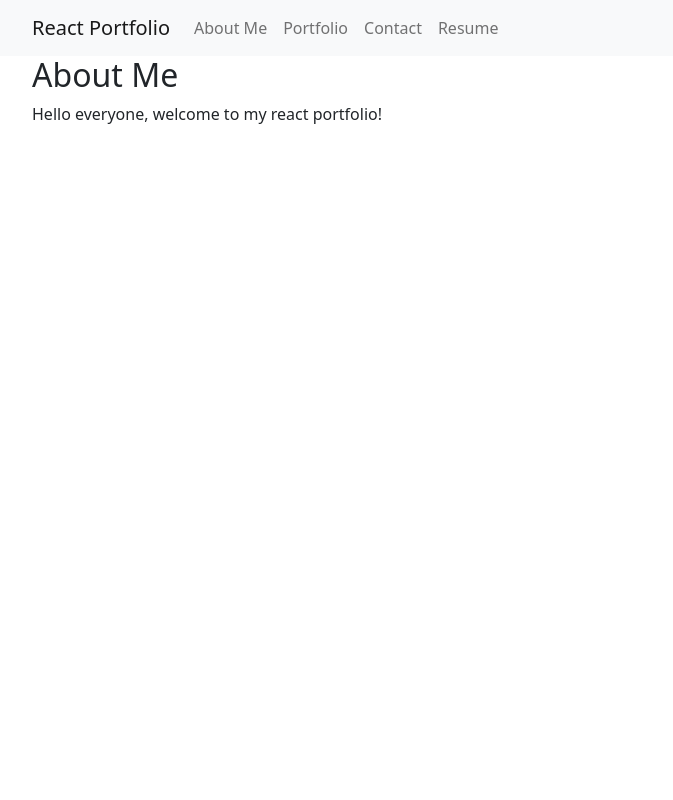
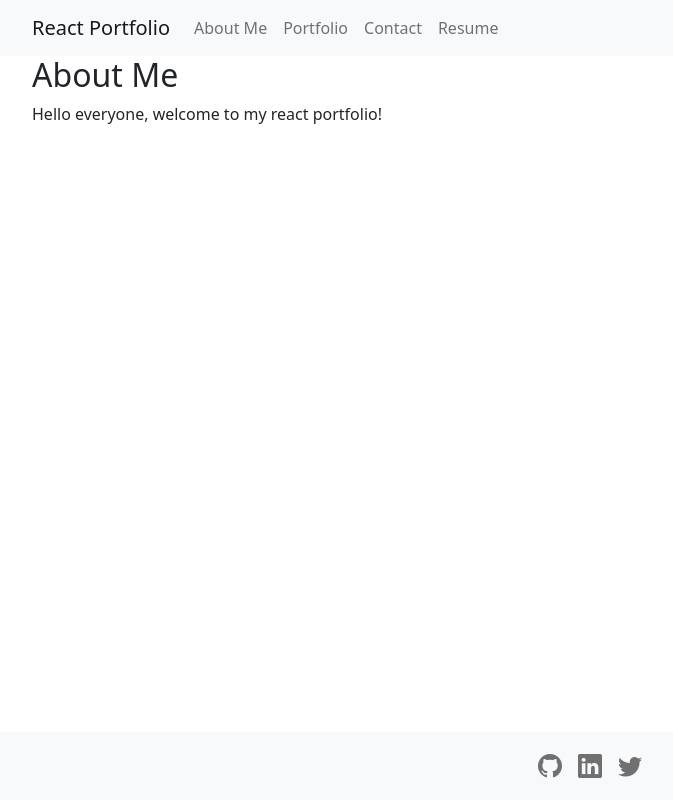
Before and after one commit to ncougs/React-Portfolio, a React (Create React App) app: page / in a window 1280 px wide. Shown: the whole page, without its empty margins (50-723 px from the left). Built offline with nearby package versions, Linux system fonts and the light colour scheme.

Commit message:
adding footer

```diff
--- a/package.json
+++ b/package.json
@@ -7,6 +7,7 @@
     "@testing-library/react": "^11.2.7",
     "@testing-library/user-event": "^12.8.3",
     "bootstrap": "^5.1.2",
+    "bootstrap-icons": "^1.5.0",
     "react": "^17.0.2",
     "react-bootstrap": "^1.6.4",
     "react-dom": "^17.0.2",
--- a/src/App.js
+++ b/src/App.js
@@ -3,6 +3,7 @@ import { Container } from 'react-bootstrap';
 
 import NavBar from './components/Navbar';
 import Navigation from './components/Navigation';
+import Footer from './components/Footer';
 
 const App = () => {
 	const [section, renderSection] = useState('About Me');
@@ -12,6 +13,7 @@ const App = () => {
 			<Container>
 				<Navigation section={section} />
 			</Container>
+			<Footer />
 		</>
 	);
 };
--- /dev/null
+++ b/src/components/Footer.js
@@ -0,0 +1,28 @@
+import { Navbar, Container, Nav } from 'react-bootstrap';
+import 'bootstrap-icons/font/bootstrap-icons.css';
+
+const Footer = () => {
+	const iconStyle = {
+		fontSize: '1.5rem',
+	};
+
+	return (
+		<Navbar fixed='bottom' bg='light' variant='light'>
+			<Container>
+				<Nav className='m-auto'>
+					<Nav.Link href='https://github.com/' target='_blank'>
+						<i class='bi-github' style={iconStyle}></i>
+					</Nav.Link>
+					<Nav.Link href='https://www.linkedin.com/' target='_blank'>
+						<i class='bi bi-linkedin' style={iconStyle}></i>
+					</Nav.Link>
+					<Nav.Link href='https://www.twitter.com/' target='_blank'>
+						<i class='bi bi-twitter' style={iconStyle}></i>
+					</Nav.Link>
+				</Nav>
+			</Container>
+		</Navbar>
+	);
+};
+
+export default Footer;
```
Also changed, not shown: 1 other file (tests, documents, lock files or other folders).
